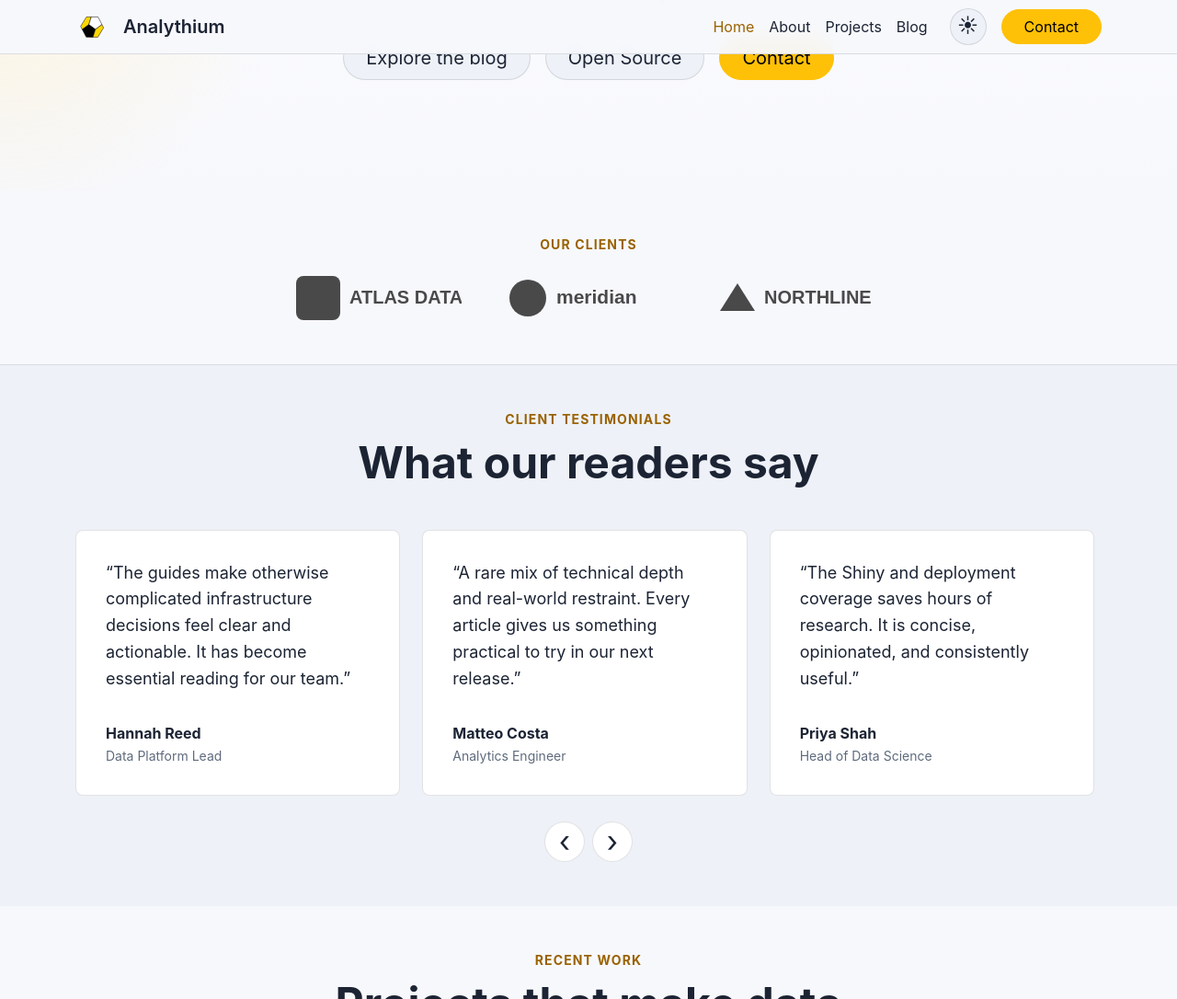
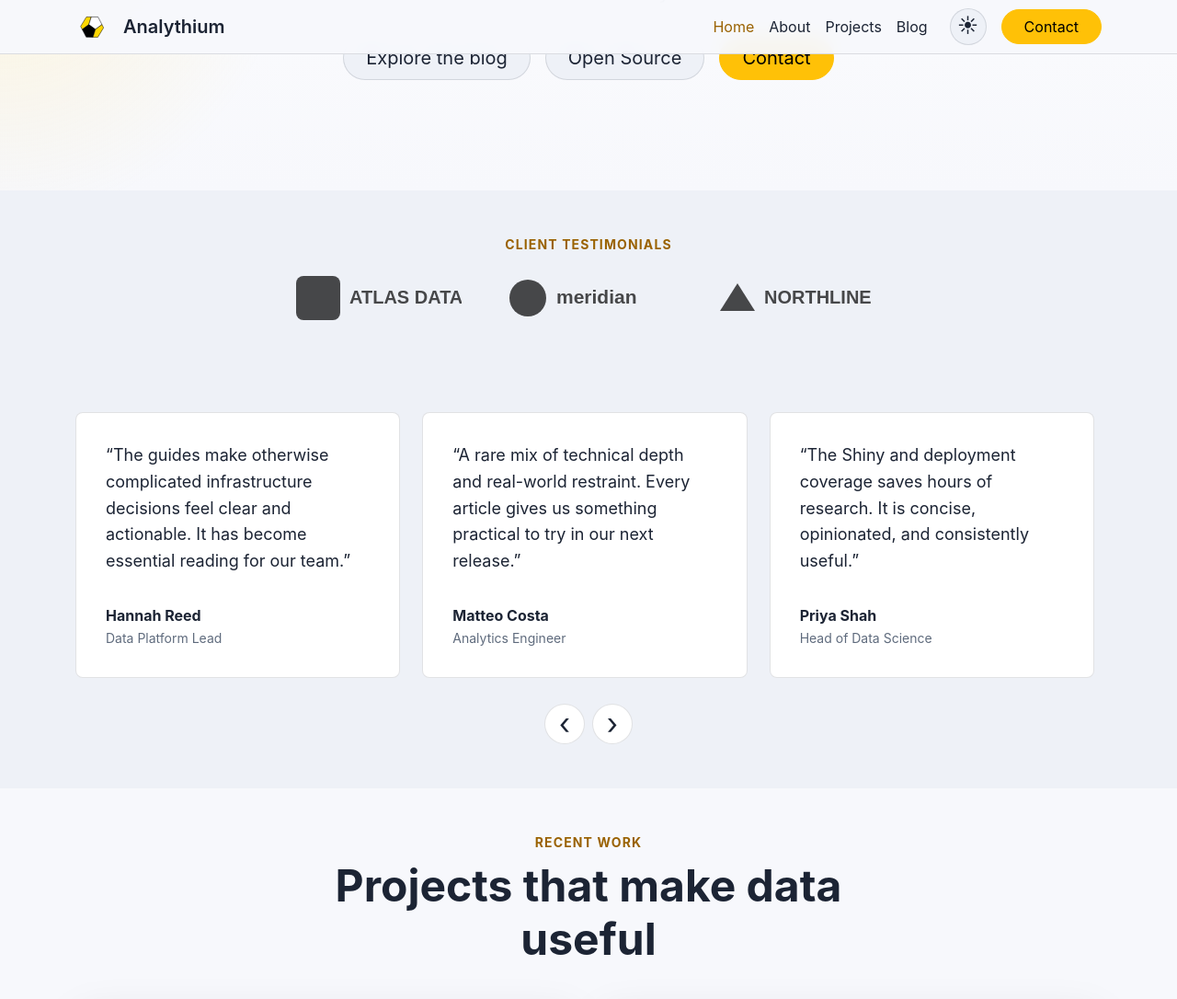
Before and after one commit to analythium/analythium-website, a Jekyll site: the page built from index.html, in a window 1280 px wide and 1400 px high, scrolled down 418 px, cut to the strip 0-1086 px from the top of the window. Shown: the whole strip at 92% size. Built offline with Jekyll 4.4.1, drawn with Linux system fonts in a browser that asks for light colours; some of the changed text lies outside the part shown.

Commit message:
Style buttons
Signed-off-by: Peter Solymos <psolymos@gmail.com>

```diff
--- a/_includes/footer.html
+++ b/_includes/footer.html
@@ -20,9 +20,8 @@
       <div class="col-6 col-md-4">
         <h2 class="h6 text-uppercase text-secondary">Links</h2>
         <ul class="list-unstyled mb-0">
-          <li class="mb-2"><a href="https://github.com/analythium/">GitHub</a></li>
+          <li class="mb-2"><a href="https://github.com/analythium/">Open source</a></li>
           <li class="mb-2"><a href="https://www.linkedin.com/company/analythium/">LinkedIn</a></li>
-          <li class="mb-2"><a href="https://twitter.com/analythium">Twitter</a></li>
         </ul>
       </div>
     </div>
--- a/assets/css/site.css
+++ b/assets/css/site.css
@@ -63,6 +63,11 @@
 
 .navbar-brand,
 .navbar-nav .nav-link {
+  color: var(--site-text);
+}
+
+:root[data-theme="light"] .navbar-brand:hover,
+:root[data-theme="light"] .navbar-brand:focus {
   color: var(--site-text);
 }
 
@@ -249,6 +254,16 @@
   border-bottom: 1px solid var(--site-border);
 }
 
+.testimonials-featured {
+  border-bottom: 0;
+  margin-bottom: 3rem;
+  padding-bottom: 3rem;
+}
+
+.testimonials-section .section-heading {
+  margin-bottom: 1.5rem;
+}
+
 .client-logos {
   display: flex;
   flex-wrap: wrap;
@@ -316,12 +331,19 @@
 .testimonial-control {
   width: 2.75rem;
   height: 2.75rem;
+  display: inline-grid;
+  place-items: center;
   padding: 0;
   border: 1px solid var(--site-border);
   border-radius: 50%;
   background: var(--site-panel);
   color: var(--site-text);
   font-size: 2rem;
+  line-height: 1;
+}
+
+.testimonial-control span {
+  display: block;
   line-height: 1;
 }
 
@@ -429,6 +451,30 @@
   display: flex;
   flex-direction: column;
   min-width: 0;
+}
+
+.card-content > .btn {
+  align-self: flex-start;
+  min-width: 8.75rem;
+  text-align: center;
+}
+
+:root[data-theme="light"] .card-content > .btn.btn-outline-light {
+  --bs-btn-color: var(--site-accent-dark);
+  --bs-btn-bg: var(--site-panel-soft);
+  --bs-btn-border-color: var(--site-accent);
+  --bs-btn-hover-color: #fff;
+  --bs-btn-hover-bg: var(--site-accent);
+  --bs-btn-hover-border-color: var(--site-accent);
+  border-color: var(--site-accent);
+  background: var(--site-panel-soft);
+  color: var(--site-accent-dark);
+}
+
+:root[data-theme="light"] .card-content > .btn.btn-outline-light:hover,
+:root[data-theme="light"] .card-content > .btn.btn-outline-light:focus-visible {
+  background: var(--site-accent);
+  color: #fff;
 }
 
 .recent-projects {
--- a/index.html
+++ b/index.html
@@ -19,24 +19,20 @@
     </div>
   </section>
 
-  <section class="featured-strip py-5" aria-labelledby="featured-heading">
-    <div class="container">
-      <p id="featured-heading" class="section-label text-center mb-4">Our clients</p>
-      <div class="client-logos">
-        {% for testimonial in site.data.testimonials %}
-          {% if testimonial.featured %}
-            <img src="{{ testimonial.logo | relative_url }}" alt="{{ testimonial.contact_name }} affiliation" width="180" height="48">
-          {% endif %}
-        {% endfor %}
-      </div>
-    </div>
-  </section>
-
   <section class="testimonials-section py-5 py-lg-6" aria-labelledby="testimonials-heading">
     <div class="container">
       <div class="section-heading text-center">
         <p class="section-label mb-2">Client testimonials</p>
-        <h2 id="testimonials-heading">What our readers say</h2>
+        <!-- <h2 id="testimonials-heading">What our readers say</h2> -->
+      </div>
+      <div class="featured-strip testimonials-featured">
+        <div class="client-logos">
+          {% for testimonial in site.data.testimonials %}
+            {% if testimonial.featured %}
+              <img src="{{ testimonial.logo | relative_url }}" alt="{{ testimonial.contact_name }} affiliation" width="180" height="48">
+            {% endif %}
+          {% endfor %}
+        </div>
       </div>
       <div class="testimonial-carousel" data-testimonial-carousel>
         <div class="testimonial-track" aria-label="Reader testimonials" tabindex="0">
--- a/projects/index.html
+++ b/projects/index.html
@@ -26,7 +26,7 @@
             <p class="text-secondary mb-2">{{ project.date | date: "%B %Y" }}</p>
             <h2 class="h3 mb-3"><a href="{{ project.url | relative_url }}">{{ project.title }}</a></h2>
             <p class="text-secondary mb-0">{{ project.summary }}</p>
-            <a class="btn landing-secondary-action rounded-pill px-4 mt-4" href="{{ project.url | relative_url }}">View project</a>
+            <a class="btn btn-outline-light rounded-pill px-4 mt-4" href="{{ project.url | relative_url }}">View project</a>
             </div>
           </article>
         {% endfor %}
```
